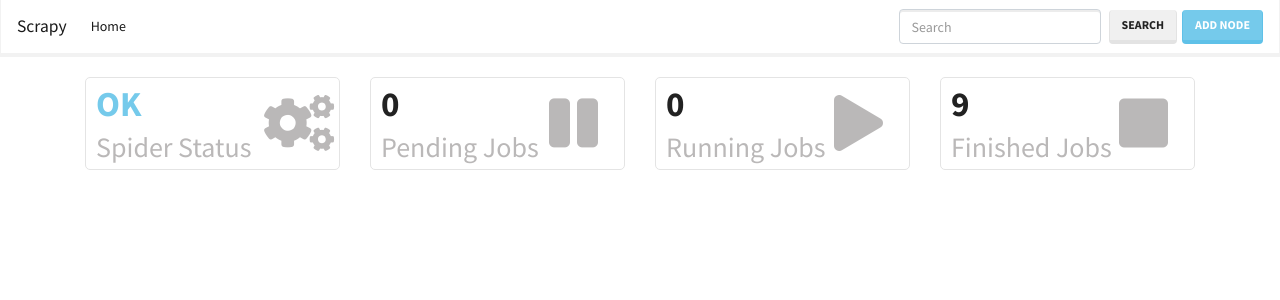
After one commit to devopszcom/scrapy-ui, a Django app: page /nodes/1/status in a window 1280 px wide. The commit adds this page. Shown: the top 300 px of the page. Run offline with Django 3.2, Linux system fonts and the light colour scheme; some libraries are stand-ins or nearby versions.

```diff
--- a/scrapy_ui/requirements.txt
+++ b/scrapy_ui/requirements.txt
@@ -1,2 +1,3 @@
 Django==2.1.3
 django-environ==0.4.5
+requests==2.20.1
--- a/scrapy_ui/scrapy_ui/crawler/urls.py
+++ b/scrapy_ui/scrapy_ui/crawler/urls.py
@@ -5,4 +5,5 @@ from . import views
 urlpatterns = [
     path('', views.index, name='index'),
     path('add-node', views.add_node, name='add_node'),
+    path('nodes/<int:node_id>/status', views.status_node, name='status_node'),
 ]
--- a/scrapy_ui/scrapy_ui/crawler/views.py
+++ b/scrapy_ui/scrapy_ui/crawler/views.py
@@ -3,6 +3,7 @@ from django.shortcuts import redirect
 from django.urls import reverse
 from django.contrib import messages
 from django.views.decorators.csrf import csrf_exempt
+from .scrapyd import ScraydAPI
 
 from . import models
 
@@ -10,8 +11,23 @@ from . import models
 def index(request):
     context = dict()
     if request.method == 'GET':
+        nodes = models.CrawlerNode.objects.all()
+        for node in nodes:
+            try:
+                scrapy_client = ScraydAPI(host=node.host, port=node.port)
+                node.projects = scrapy_client.listprojects()
+            except Exception:
+                node.projects = []
+
+        context["nodes"] = nodes
+        return render(request, 'crawler/list_node.html', context)
+
+
+def status_node(request, node_id):
+    context = dict()
+    if request.method == 'GET':
         context["nodes"] = models.CrawlerNode.objects.all()
-        return render(request, 'crawler/list_node.html', context)
+        return render(request, 'crawler/status_node.html', context)
 
 
 @csrf_exempt
--- a/scrapy_ui/scrapy_ui/static/css/custom.css
+++ b/scrapy_ui/scrapy_ui/static/css/custom.css
@@ -2,7 +2,60 @@
     color: #ffffff;
 }
 
-.crawler-node a:hover{
-    text-decoration: None;
-    color: #777a75;
+/*.crawler-node a:hover{*/
+    /*text-decoration: None;*/
+    /*color: #777a75;*/
+/*}*/
+
+
+.tile_count {
+    margin-bottom: 20px;
+    margin-top: 20px;
 }
+
+.tile-stats {
+    position: relative;
+    display: block;
+    margin-bottom: 12px;
+    border: 1px solid #E4E4E4;
+    -webkit-border-radius: 5px;
+    overflow: hidden;
+    padding-bottom: 5px;
+    -webkit-background-clip: padding-box;
+    -moz-border-radius: 5px;
+    -moz-background-clip: padding;
+    border-radius: 5px;
+    background: #FFF;
+    transition: all .3s ease-in-out;
+}
+
+.tile-stats .icon {
+    width: 20px;
+    height: 20px;
+    color: #BAB8B8;
+    position: absolute;
+    right: 55px;
+    top: 4px;
+    z-index: 1;
+    font-size: 4em;
+}
+
+
+.tile-stats .count, .tile-stats h3, .tile-stats p {
+    position: relative;
+    margin: 0 0 0 10px;
+    z-index: 5;
+    padding: 0;
+}
+
+.tile-stats h3 {
+    color: #BAB8B8;
+    font-size: 2em;
+}
+
+
+.tile-stats .count {
+    font-size: 2.5em;
+    font-weight: bold;
+    text-transform: uppercase;
+}
--- a/scrapy_ui/scrapy_ui/templates/base.html
+++ b/scrapy_ui/scrapy_ui/templates/base.html
@@ -14,6 +14,8 @@
     <!-- Bootstrap Theme -->
     <link rel="stylesheet" href="https://bootswatch.com/4/lumen/bootstrap.min.css">
 
+    <link rel="stylesheet" href="https://use.fontawesome.com/releases/v5.5.0/css/all.css" integrity="sha384-B4dIYHKNBt8Bc12p+WXckhzcICo0wtJAoU8YZTY5qE0Id1GSseTk6S+L3BlXeVIU" crossorigin="anonymous">
+
     <link rel="stylesheet" href="{% static 'css' %}/custom.css">
 
     <title>Hello, world!</title>
@@ -21,7 +23,7 @@
 <body>
 
 <nav class="navbar navbar-expand-lg navbar-light bg-light">
-    <a class="navbar-brand" href="#">Scrapy</a>
+    <a class="navbar-brand" href="/">Scrapy</a>
     <button class="navbar-toggler" type="button" data-toggle="collapse" data-target="#navbarColor02"
             aria-controls="navbarColor02" aria-expanded="false" aria-label="Toggle navigation">
         <span class="navbar-toggler-icon"></span>
@@ -30,7 +32,7 @@
     <div class="collapse navbar-collapse" id="navbarColor02">
         <ul class="navbar-nav mr-auto">
             <li class="nav-item active">
-                <a class="nav-link" href="#">Home <span class="sr-only">(current)</span></a>
+                <a class="nav-link" href="/">Home <span class="sr-only">(current)</span></a>
             </li>
         </ul>
         <form class="form-inline my-2 my-lg-0">
--- /dev/null
+++ b/scrapy_ui/scrapy_ui/templates/crawler/status_node.html
@@ -0,0 +1,50 @@
+{% extends "base.html" %}
+{% load static i18n %}
+
+{% block content %}
+
+<div class="row tile_count">
+
+    <div class="animated flipInY col-lg-3 col-md-3 col-sm-6 col-xs-12">
+        <div class="tile-stats">
+            <div class="icon"><i class="fa fa-cogs"></i>
+            </div>
+            <div class="count text-info" style="text-transform: uppercase;">ok</div>
+            <h3>Spider Status</h3>
+            <!--<p>Lorem ipsum psdea itgum rixt.</p>-->
+        </div>
+    </div>
+
+    <div class="animated flipInY col-lg-3 col-md-3 col-sm-6 col-xs-12">
+        <div class="tile-stats">
+            <div class="icon"><i class="fa fa-pause"></i>
+            </div>
+            <div class="count" style="text-transform: uppercase;">0</div>
+            <h3>Pending Jobs</h3>
+            <!--<p>Lorem ipsum psdea itgum rixt.</p>-->
+        </div>
+    </div>
+
+    <div class="animated flipInY col-lg-3 col-md-3 col-sm-6 col-xs-12">
+        <div class="tile-stats">
+            <div class="icon"><i class="fa fa-play"></i>
+            </div>
+            <div class="count" style="text-transform: uppercase;">0</div>
+            <h3>Running Jobs</h3>
+            <!--<p>Lorem ipsum psdea itgum rixt.</p>-->
+        </div>
+    </div>
+
+    <div class="animated flipInY col-lg-3 col-md-3 col-sm-6 col-xs-12">
+        <div class="tile-stats">
+            <div class="icon"><i class="fa fa-stop"></i>
+            </div>
+            <div class="count" style="text-transform: uppercase;">9</div>
+            <h3>Finished Jobs</h3>
+            <!--<p>Lorem ipsum psdea itgum rixt.</p>-->
+        </div>
+    </div>
+
+</div>
+
+{% endblock %}
```
Also changed, not shown: scrapy_ui/scrapy_ui/crawler/scrapyd.py (added, +36 -0 lines), scrapy_ui/scrapy_ui/templates/crawler/list_node.html (+9 -3 lines).
